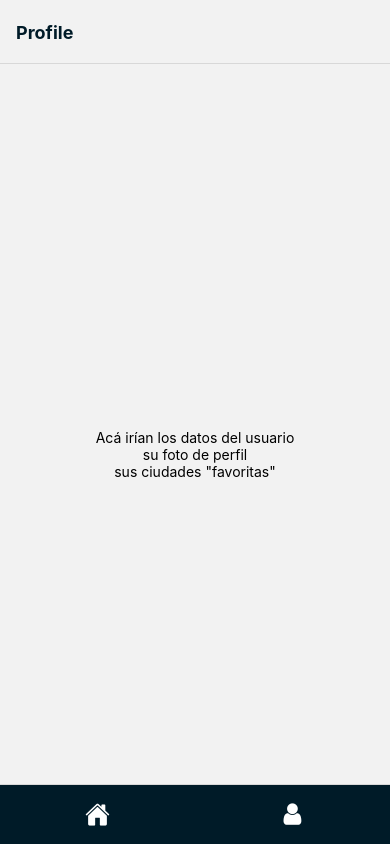
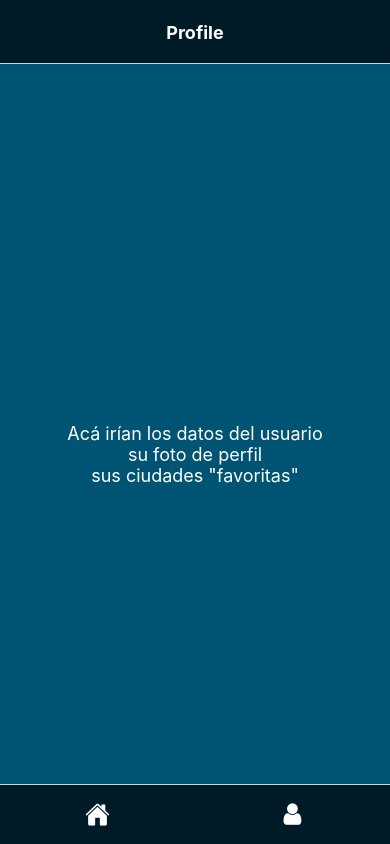
Before and after one commit to VicenBayugar/weather-app, a React Native app: screen /ProfileTab in a window 390 px wide. Built offline with nearby package versions, Linux system fonts and the light colour scheme.

Commit message:
Pequeños cambios

```diff
--- a/App.js
+++ b/App.js
@@ -1,4 +1,4 @@
-import { StyleSheet } from "react-native";
+import { StyleSheet, StatusBar } from "react-native";
 import { useFonts } from "expo-font";
 import AppLoading from "expo-app-loading";
 import TabNavigator from "./navigation/TabNavigator";
@@ -15,6 +15,7 @@ export default function App() {
 
   return (
     <Provider store={store}>
+      <StatusBar animated={true} barStyle={"light-content"} />
       <TabNavigator />
     </Provider>
   );
--- a/components/Profile.jsx
+++ b/components/Profile.jsx
@@ -1,12 +1,13 @@
 import React from "react";
 import { View, Text, StyleSheet } from "react-native";
+import { COLORS } from "../constants/colors";
 
 const Profile = () => {
   return (
     <View style={styles.container}>
-      <Text>Acá irían los datos del usuario</Text>
-      <Text>su foto de perfil</Text>
-      <Text>sus ciudades "favoritas"</Text>
+      <Text style={styles.texto}>Acá irían los datos del usuario</Text>
+      <Text style={styles.texto}>su foto de perfil</Text>
+      <Text style={styles.texto}>sus ciudades "favoritas"</Text>
     </View>
   );
 };
@@ -16,6 +17,11 @@ const styles = StyleSheet.create({
     flex: 1,
     justifyContent: "center",
     alignItems: "center",
+    backgroundColor: COLORS.accent,
+  },
+  texto: {
+    fontSize: 18,
+    color: "white",
   },
 });
 
--- a/components/Weather.jsx
+++ b/components/Weather.jsx
@@ -30,8 +30,8 @@ const styles = StyleSheet.create({
     flex: 1,
   },
   error: {
-    color: "red",
-    fontSize: 20,
+    color: "#00d1b2",
+    fontSize: 18,
     textAlign: "center",
   },
 });
--- a/components/WeatherData.jsx
+++ b/components/WeatherData.jsx
@@ -1,14 +1,13 @@
 import React from "react";
-import { ScrollView, View, Text, StyleSheet, Image } from "react-native";
-import { withSafeAreaInsets } from "react-native-safe-area-context";
+import { View, Text, StyleSheet, Image } from "react-native";
 
 const WeatherData = ({ data }) => {
-  const fahrenheit = (data.main.temp * 1.8 - 459.67).toFixed(2);
   const celsius = (data.main.temp - 273.15).toFixed(2);
+  const min = (data.main.temp_min - 273.15).toFixed(2);
+  const max = (data.main.temp_max - 273.15).toFixed(2);
 
   return (
     <View style={styles.container} onStartShouldSetResponder={() => true}>
-      {/* <ScrollView style={styles.containerInner}> */}
       <Text style={styles.title}>
         {data.name} - {data.sys.country}
       </Text>
@@ -22,11 +21,15 @@ const WeatherData = ({ data }) => {
         />
       </View>
       <View style={styles.box}>
-        <Text style={styles.boxLabel}>Temp</Text>
         <View style={styles.tempContainer}>
-          <Text style={styles.boxText}>{data.main.temp}K</Text>
-          <Text style={styles.boxText}>{fahrenheit}&#8457;</Text>
+          <Text style={styles.boxLabel}>Min</Text>
+          <Text style={styles.boxLabel}>Temp</Text>
+          <Text style={styles.boxLabel}>Max</Text>
+        </View>
+        <View style={styles.tempContainer}>
+          <Text style={styles.boxText}>{min}&#8451;</Text>
           <Text style={styles.boxText}>{celsius}&#8451;</Text>
+          <Text style={styles.boxText}>{max}&#8451;</Text>
         </View>
       </View>
       <View style={styles.box}>
@@ -41,7 +44,6 @@ const WeatherData = ({ data }) => {
         <Text style={styles.boxLabel}>Wind</Text>
         <Text style={styles.boxText}>{data.wind.speed} m/s</Text>
       </View>
-      {/* </ScrollView> */}
     </View>
   );
 };
--- a/constants/colors.js
+++ b/constants/colors.js
@@ -1,4 +1,4 @@
 export const COLORS = {
   primary: "#001B28",
-  accent: "#00465F",
+  accent: "#005473",
 };
--- a/navigation/HomeNavigator.js
+++ b/navigation/HomeNavigator.js
@@ -18,6 +18,7 @@ const HomeNavigator = () => {
         headerTitleStyle: {
           fontWeight: "bold",
         },
+        headerTitleAlign: "center",
       }}
     >
       <Stack.Screen
--- a/navigation/ProfileNavigator.js
+++ b/navigation/ProfileNavigator.js
@@ -12,12 +12,13 @@ const ProfileNavigator = () => {
       initialRouteName="Profile"
       screenOptions={{
         headerStyle: {
-          backgroundColor: Platform.OS === "android" ? COLORS.primary : "",
+          backgroundColor: COLORS.primary,
         },
-        headerTintColor: Platform.OS === "android" ? "white" : COLORS.primary,
+        headerTintColor: "white",
         headerTitleStyle: {
           fontWeight: "bold",
         },
+        headerTitleAlign: "center",
       }}
     >
       <Stack.Screen
```
